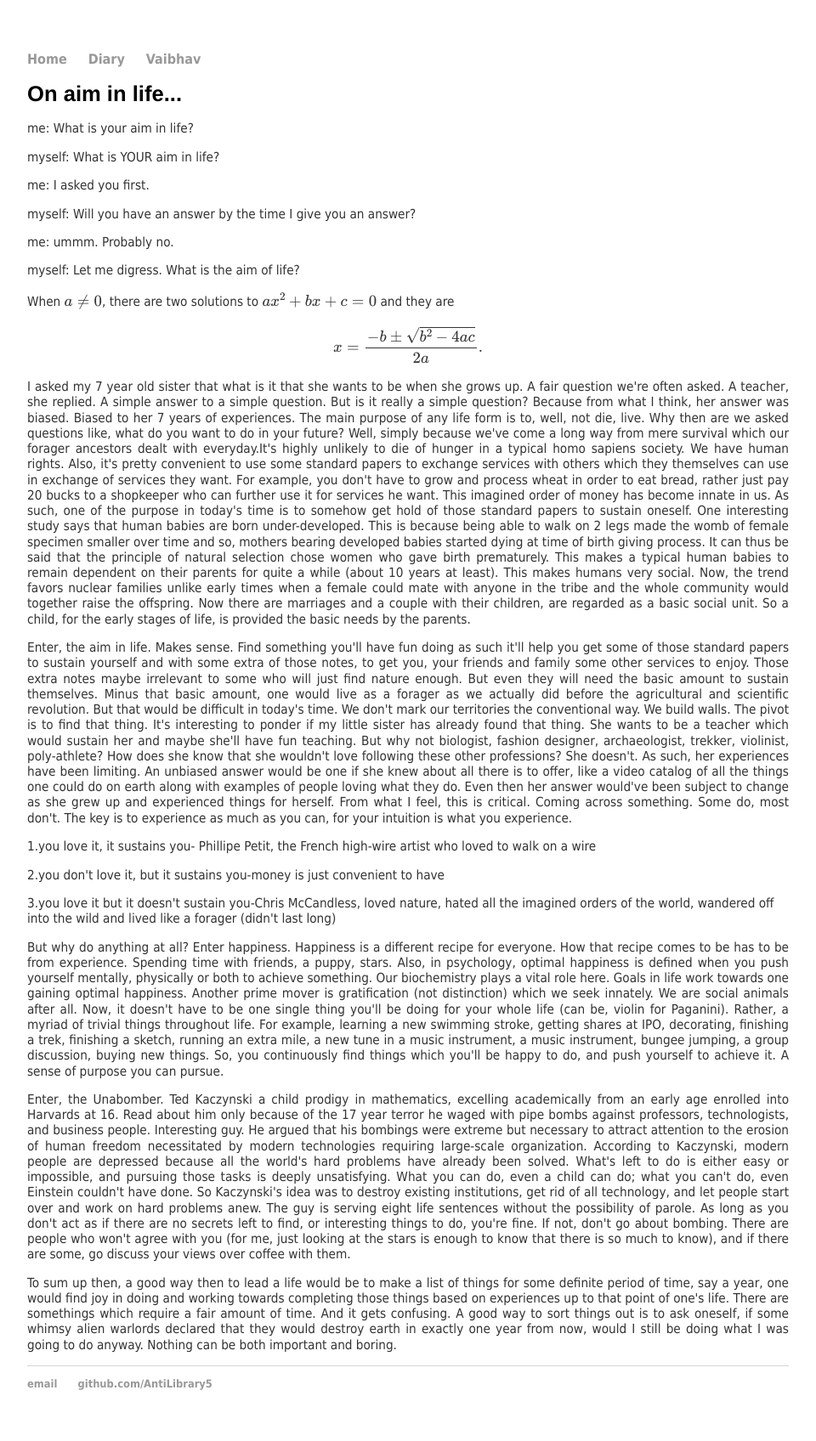
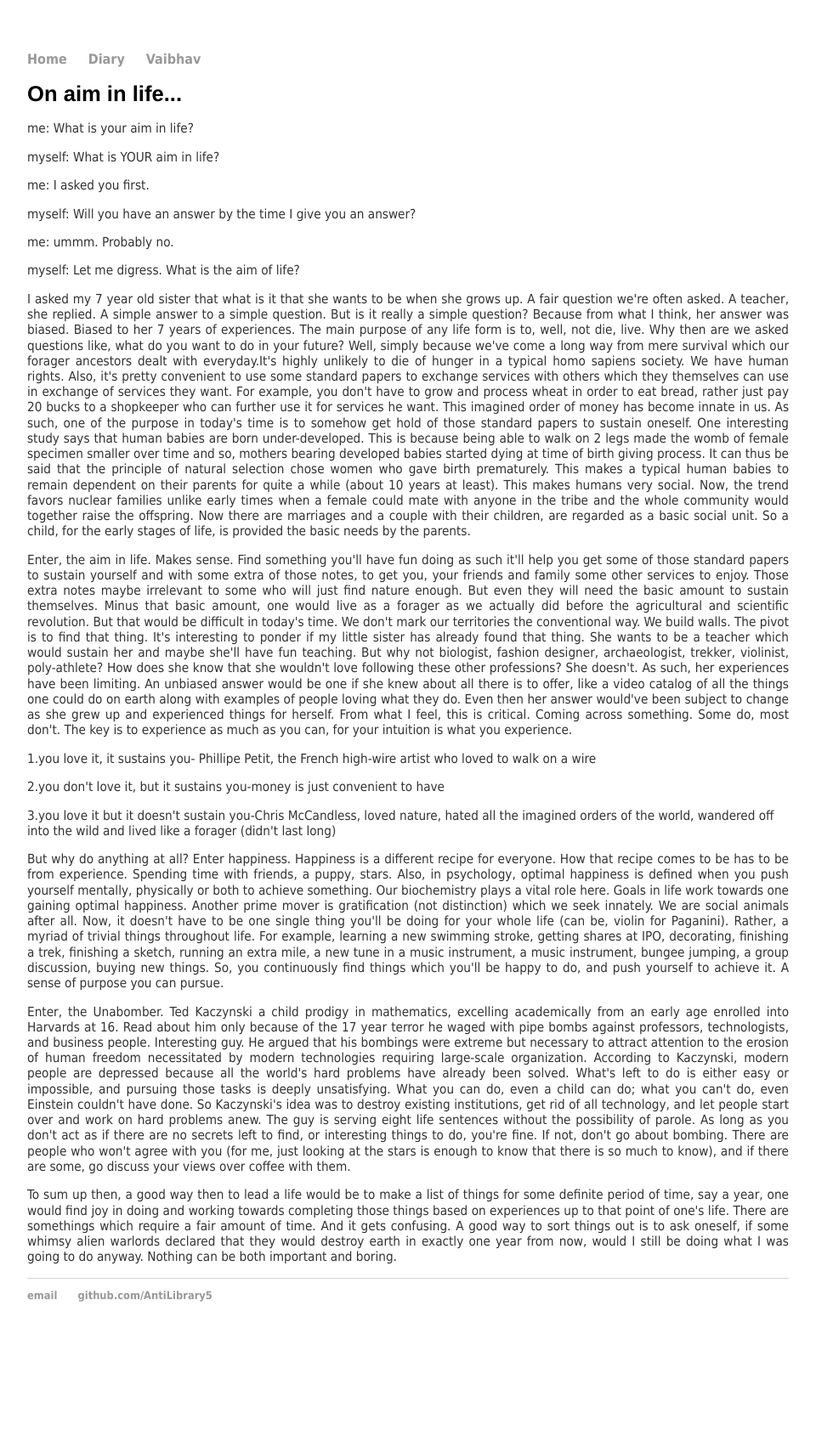
Before and after one commit to AntiLibrary5/AntiLibrary5.github.io, a Jekyll site: the page built from diary/on_aim_in_life.html, in a window 1280 px wide. Shown: the whole page at 85% size, without its empty margins (160-1120 px from the left). Built offline with Jekyll 4.4.1, drawn with Linux system fonts in a browser that asks for light colours; after the commit the page ends 1592 px from its top, so only the background shows below that.

Commit message:
Update on_aim_in_life.html

```diff
--- a/diary/on_aim_in_life.html
+++ b/diary/on_aim_in_life.html
@@ -9,25 +9,6 @@
 <p>myself: Will you have an answer by the time I give you an answer?</p>
 <p>me: ummm. Probably no.</p>
 <p>myself: Let me digress. What is the aim of life?</p>
-
-<!DOCTYPE html>
-<html>
-<head>
-  <meta charset="utf-8">
-  <meta name="viewport" content="width=device-width">
-  <title>MathJax example</title>
-  <script src="https://polyfill.io/v3/polyfill.min.js?features=es6"></script>
-  <script id="MathJax-script" async
-          src="https://cdn.jsdelivr.net/npm/mathjax@3/es5/tex-mml-chtml.js">
-  </script>
-</head>
-<body>
-<p>
-  When \(a \ne 0\), there are two solutions to \(ax^2 + bx + c = 0\) and they are
-  \[x = {-b \pm \sqrt{b^2-4ac} \over 2a}.\]
-</p>
-</body>
-</html>
 
 <p align="justify">I asked my 7 year old sister that what is it that she wants to be when she grows up. A fair question we're often asked. A teacher, she replied. A simple answer to a simple question. But is it really a simple question? Because from what I think, her answer was biased. Biased to her 7 years of experiences.
 The main purpose of any life form is to, well, not die, live. Why then are we asked questions like, what do you want to do in your future? Well, simply because we've come a long way from mere survival which our forager ancestors dealt with everyday.It's highly unlikely to die of hunger in a typical homo sapiens society. We have human rights. Also, it's pretty convenient to use some standard papers to exchange services with others which they themselves can use in exchange of services they want. For example, you don't have to grow and process wheat in order to eat bread, rather just pay 20 bucks to a shopkeeper who can further use it for services he want. This imagined order of money has become innate in us. As such, one of the purpose in today's time is to somehow get hold of those standard papers to sustain oneself.
```
